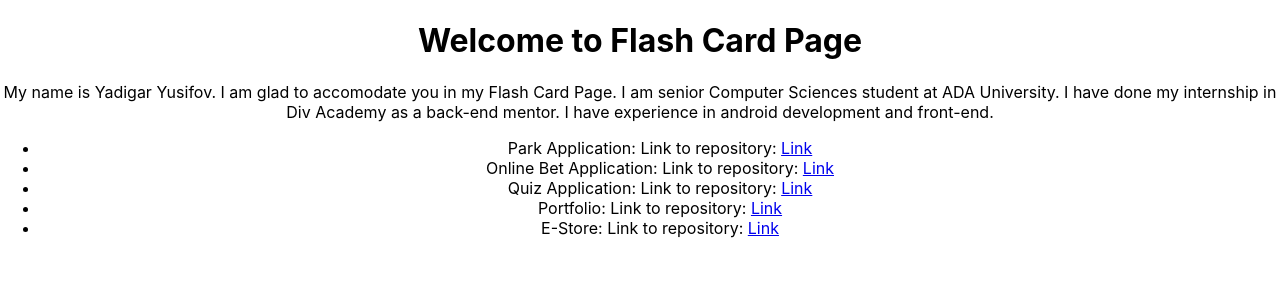
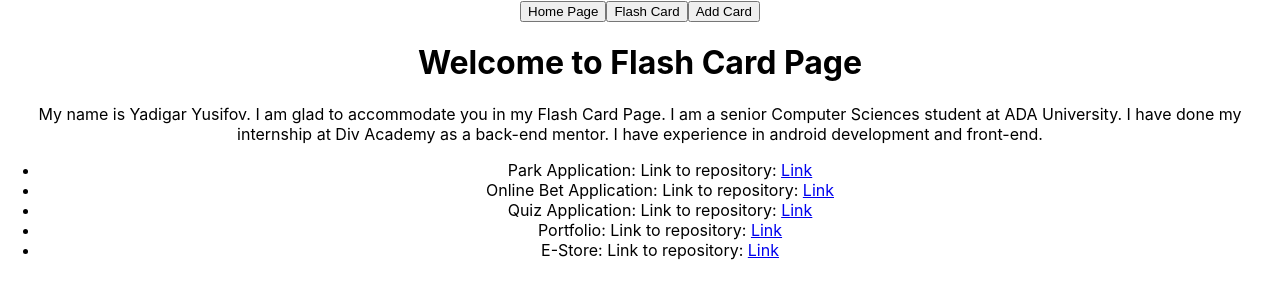
Before and after one commit to yyusifov/Web_Mobile_Flash_Card_App, a React (Create React App) app: page / in a window 1280 px wide. Shown: the top 300 px of the page. Built offline with nearby package versions, Linux system fonts and the light colour scheme.

Commit message:
Certain changes were added

```diff
--- a/src/App.js
+++ b/src/App.js
@@ -1,32 +1,36 @@
-import logo from './logo.svg';
+import React, { useState } from 'react';
 import './App.css';
 
 function App() {
-
-  const navigationBar = ()=>{
+  const navigationBar = () => {
+    return (
       <div className='navBar'>
         <div className='contForPages'>
-        <div className='page'>
-          <a><span>Home Page</span></a>
-        </div>
-        <div className='page'>
-          <a><span>Flash Card</span></a>
-        </div>
-        <div className='page'>
-          <a><span>Contact Me</span></a>
+          <button className='page' onClick={() => moveToDiffPage('home')}>
+            <span>Home Page</span>
+          </button>
+          <button className='page' onClick={() => moveToDiffPage('flashCard')}>
+            <span>Flash Card</span>
+          </button>
+          <button className='page' onClick={() => moveToDiffPage('addCard')}>
+            <span>Add Card</span>
+          </button>
         </div>
       </div>
-    </div>
-  }
+    );
+  };
 
-  const addCard = ()=>{
+  const addCard = () => {
+    return (
       <div>
         <div>
           <span>Add a new card</span>
         </div>
       </div>
-  }
-  const FlashCardPage = ()=>{
+    );
+  };
+
+  const FlashCardPage = () => {
     return (
       <div className='flashCardPage'>
         <div className='cardFrame'>
@@ -34,9 +38,7 @@ function App() {
             <span>Status</span>
           </div>
           <div className='question'>
-            <p>
-              Question
-            </p>
+            <p>Question</p>
           </div>
           <div className='dateCreated'>
             <span>Date created</span>
@@ -44,17 +46,26 @@ function App() {
         </div>
       </div>
     );
-  }
+  };
+
+  const [currentPage, showPage] = useState('home');
+
+  const moveToDiffPage = (page) => {
+    showPage(page);
+  };
+
   return (
     <div className="App">
+      {navigationBar()}
+
+      {currentPage === 'home' && (
         <div>
           <h1>Welcome to Flash Card Page</h1>
-      </div>
           <div>
             <p>
-          My name is Yadigar Yusifov. I am glad to accomodate you in my Flash Card Page.
-          I am senior Computer Sciences student at ADA University.
-          I have done my internship in Div Academy as a back-end mentor.
+              My name is Yadigar Yusifov. I am glad to accommodate you in my Flash Card Page.
+              I am a senior Computer Sciences student at ADA University.
+              I have done my internship at Div Academy as a back-end mentor.
               I have experience in android development and front-end.
             </p>
           </div>
@@ -68,6 +79,11 @@ function App() {
             </ul>
           </div>
         </div>
+      )}
+
+      {currentPage === 'flashCard' && <FlashCardPage />}
+      {currentPage === 'addCard' && <>{addCard()}</>}
+    </div>
   );
 }
 
```
Lines whose indentation alone changed are shown as unchanged.
